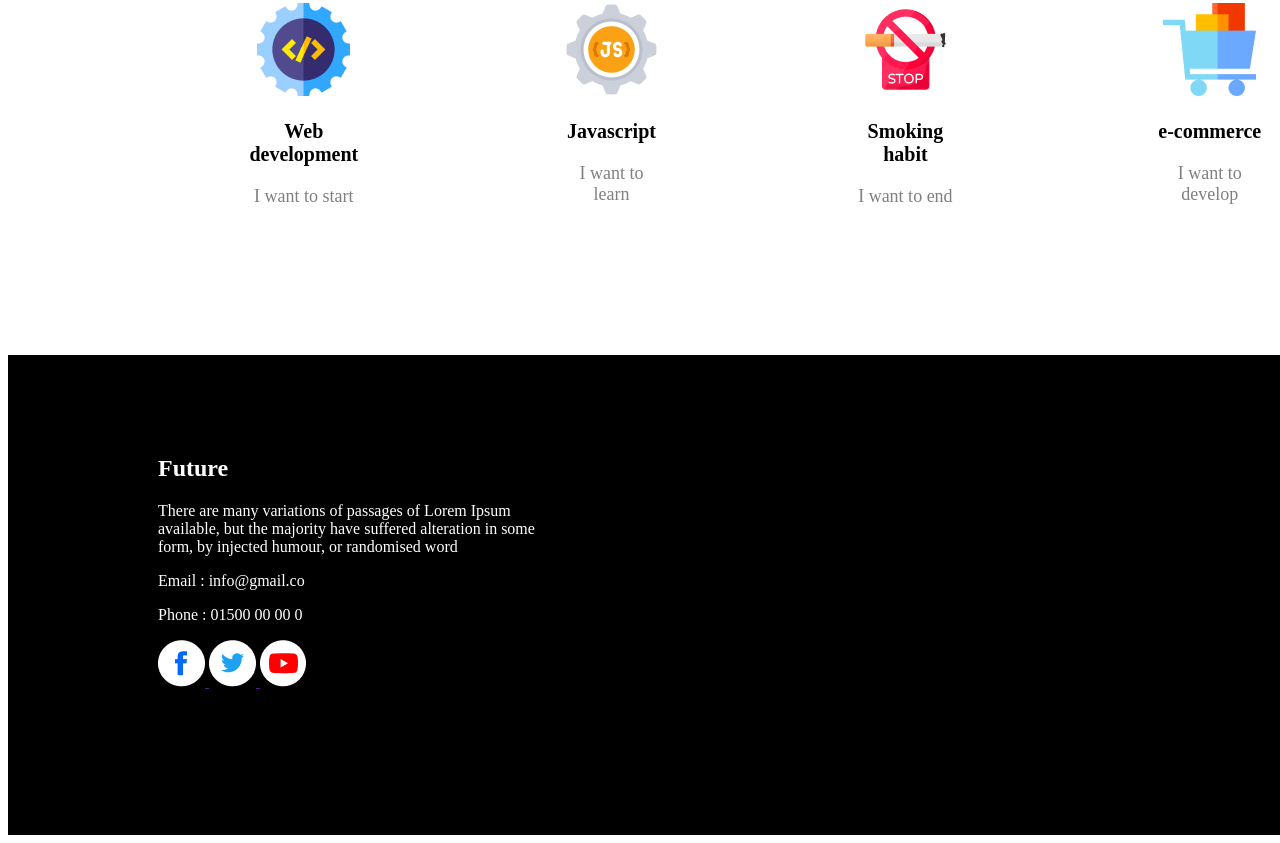
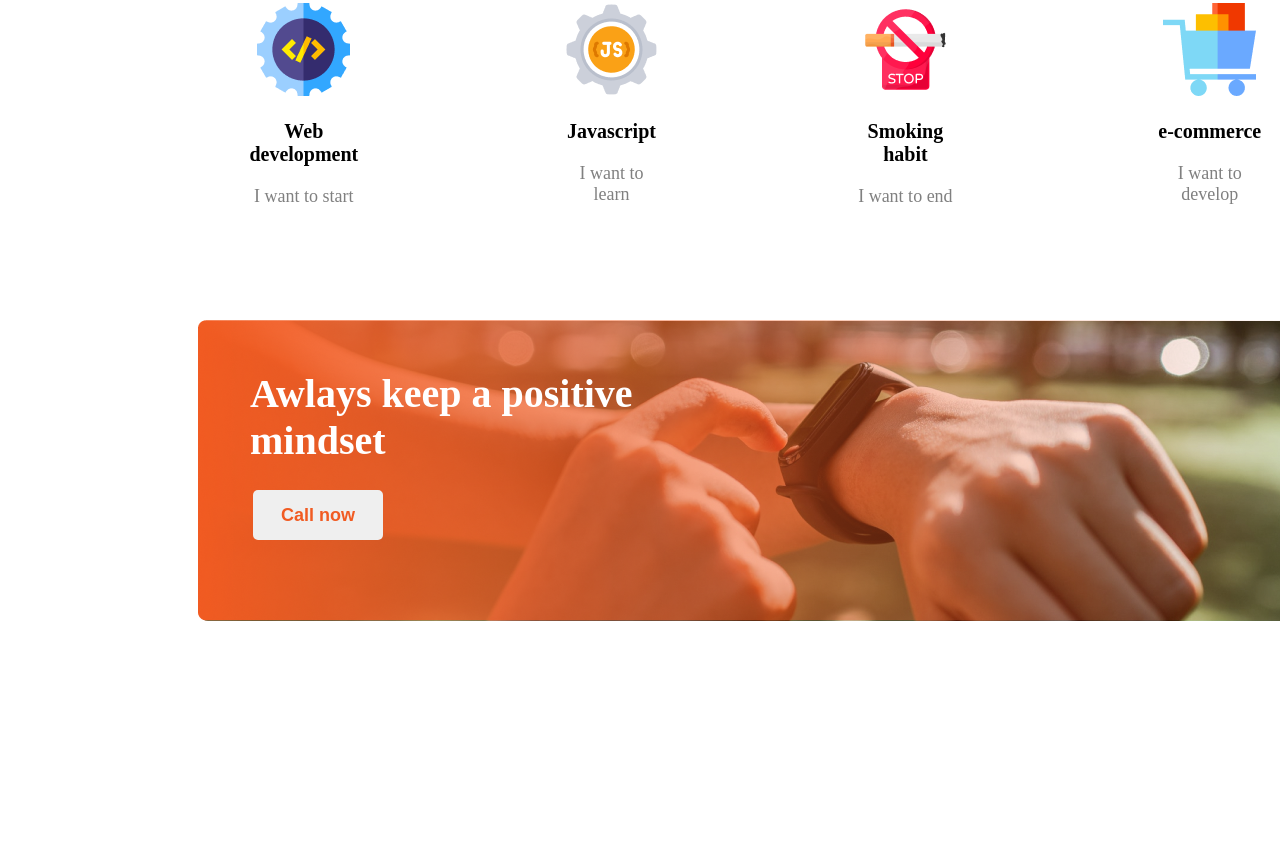
Before and after one commit to badal1416/new-year-new-me-1, a plain HTML site: page index.html in a window 1280 px wide. Shown: the part 1880-2723 px from the top of the page. After the commit the page ends 2505 px from the top, so only its background shows below. Drawn offline with Linux system fonts and the light colour scheme.

Commit message:
gardient-part

```diff
--- a/index.html
+++ b/index.html
@@ -87,29 +87,23 @@
       </div>
  </section>
  <!-- gradient image -->
-
+ <section>
+  <div class="watch">
+    <img src="images/watch.png" alt="watch">
+  </div>
+  <div class="gradient-image">
+    <img src="images/gradient2.png" alt="gradient-color">
+  </div>
+  <div >
+    <p class="watch-title">Awlays keep a positive mindset</p>
+  </div>
+  <div>
+    <button class="watch-button">Call now</button>
+  </div>
+ </section>
  </main>
  <!-- foodter -->
  <footer>
-  <section class="contact">
-    <div>
-      <h2 class="contact-title">Future</h2>
-      <p class="contact-description">There are many variations of passages of
-          Lorem Ipsum
-        available, but the majority have suffered alteration in some
-        form, by injected humour, or randomised word</p>
-        <p>Email : info@gmail.co</p>
-        <p>Phone : 01500 00 00 0</p>
-        <a href="">
-          <img src="images/icons/fb.png" alt="">
-        </a>
-        <a href="">
-          <img src="images/icons/twitter.png" alt="">
-        </a>
-        <a href="">
-          <img src="images/icons/youtube.png" alt="">
-        </a>
-    </div>
 
 
   </section>
--- a/styles/styles.css
+++ b/styles/styles.css
@@ -108,14 +108,49 @@ top: 1410px;
 }
 
 /* gradient image */
-#show_bg {
-  background-image: url(../images/watch.png);
-  width: 100%;
-  height: 250px;
-  background-size: cover;
-  color: white;
+.watch{
+  position: absolute;
+width: 1140px;
+height: 300px;
+left: 200px;
+top: 2200px;
 
 }
+.watch-title{
+  position: absolute;
+  color: white;
+width: 459px;
+height: 94px;
+left: 250px;
+top: 2210px;
+font-weight: 700;
+font-size: 40px;
+line-height: 47px;
+}
+.watch-button{
+  position: absolute;
+  border-radius: 5px;
+  border: none;
+width: 130px;
+height:50px;
+left: 253px;
+top: 2370px;
+font-weight: 600;
+font-size: 18px;
+line-height: 23px;
+text-align: center;
+color: #F15B22;
+
+}
+.gradient-image{
+  position: absolute;
+width: 1140px;
+height: 300px;
+left: 198px;
+top: 2200px;
+border: 8px;
+}
+
 
 .watch-text{
   color: black;
@@ -141,65 +176,3 @@ margin-bottom: 80px;
 
 }
 /* footer info */
-
-.contact{
-  display: flex;
-  gap: 500px;
-  color: white;
-  background-color: black;
-  border-radius: none;
-  width: 100%;
-  height: 400px;
-  margin-top: 130px;
-  padding-left: 150px;
-  padding-top: 80px;
-
-}
-.contact-info{
-  display: flex;
-  flex-direction: column;
-}
-.contact-info .text-style{
-
-  left: 150px;
-  font-weight: 600;
-  font-size: 25px;
-}
-.contact-info .enter-mail{
-  font-weight: 400;
-  font-size: 18px;
-  text-align: center;
-  border:1 px solid;
-  border-color: white;
-  background-color: black;
-  position: absolute;
-  width: 325px;
-  height: 40px;
-  left: 1060px;
-  top: 2950px;
-  border-radius: 7px;
-
-}
-.contact-info .sub-button{
-  border-radius: 4px;
-  position: absolute;
-  width: 150px;
-  height: 50px;
-  left: 1060px;
-  top: 3010.3px;
-  font-weight: 600;
-  font-size: 20px;
-  color: #F15B22;
-
-}
-
-.contact-description{
-  width: 400px;
-
-}
-
-.email-name{
-  border: none;
-  border-radius: 3px;
-
-}
```
